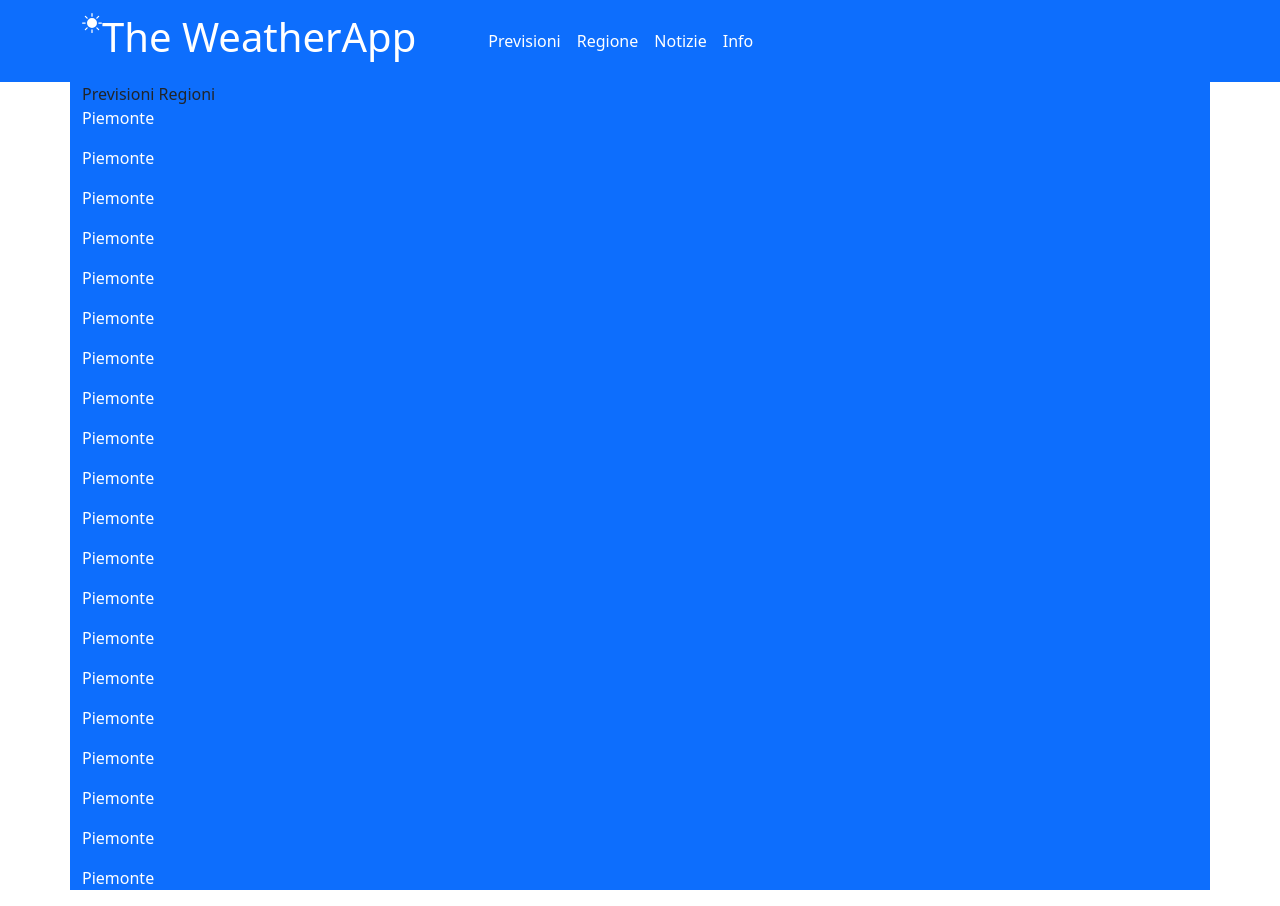
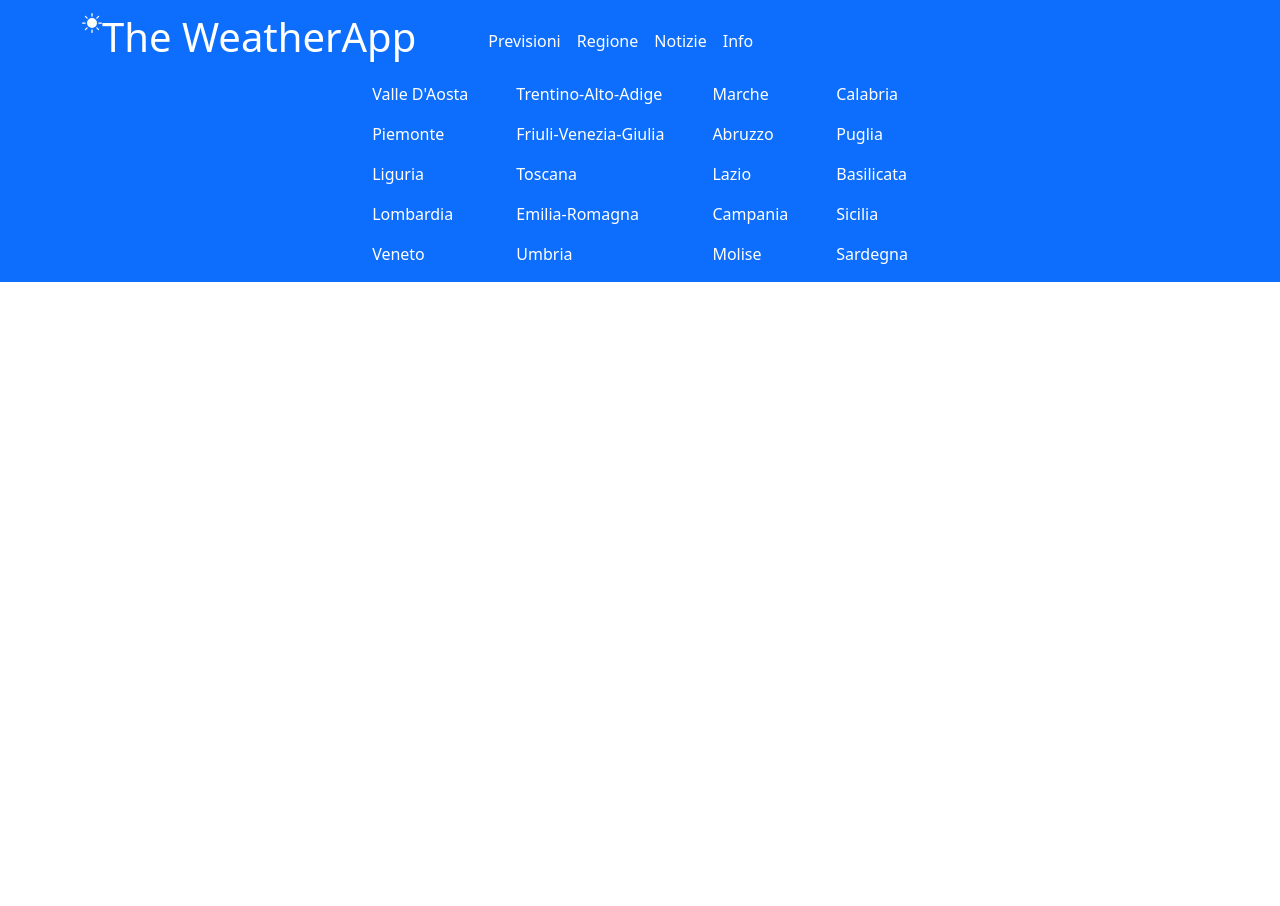
Before and after one commit to Sachidu-2001/COMPITO-10-WEEK, a React (Vite) app in the folder react-project-s10/: page / in a window 1280 px wide. After the commit the page ends 800 px from the top, so only its background shows below. Built offline with nearby package versions, Linux system fonts and the light colour scheme.

Commit message:
improve footer

```diff
--- a/react-project-s10/src/components/WeathFooter.jsx
+++ b/react-project-s10/src/components/WeathFooter.jsx
@@ -2,39 +2,44 @@ import { Container } from "react-bootstrap";
 
 function WeathFooter() {
   return (
-    <Container className="bg-primary">
+    <div className="bg-primary">
+    <Container>
       <div>
-        <div>
-          <div>Previsioni Regioni</div>
-          <div>
-            <div>
+        <div className="d-flex justify-content-center">
+          <div className="d-flex">
+            <div className="me-5">
+              <p>Valle D'Aosta</p>
               <p>Piemonte</p>
-              <p>Piemonte</p>
-              <p>Piemonte</p>
-              <p>Piemonte</p>
-              <p>Piemonte</p>
-              <p>Piemonte</p>
-              <p>Piemonte</p>
-              <p>Piemonte</p>
-              <p>Piemonte</p>
-              <p>Piemonte</p>
+              <p>Liguria</p>
+              <p>Lombardia</p>
+              <p>Veneto</p>
+              </div>
+              <div className="me-5">
+              <p>Trentino-Alto-Adige</p>
+              <p>Friuli-Venezia-Giulia</p>
+              <p>Toscana</p>
+              <p>Emilia-Romagna</p>
+              <p>Umbria</p>
             </div>
-            <div>
-              <p>Piemonte</p>
-              <p>Piemonte</p>
-              <p>Piemonte</p>
-              <p>Piemonte</p>
-              <p>Piemonte</p>
-              <p>Piemonte</p>
-              <p>Piemonte</p>
-              <p>Piemonte</p>
-              <p>Piemonte</p>
-              <p>Piemonte</p>
+            <div className="me-5">
+              <p>Marche</p>
+              <p>Abruzzo</p>
+              <p>Lazio</p>
+              <p>Campania</p>
+              <p>Molise</p>
+              </div>
+              <div>
+              <p>Calabria</p>
+              <p>Puglia</p>
+              <p>Basilicata</p>
+              <p>Sicilia</p>
+              <p>Sardegna</p>
             </div>
           </div>
         </div>
       </div>
     </Container>
+    </div>
   );
 }
 
```
